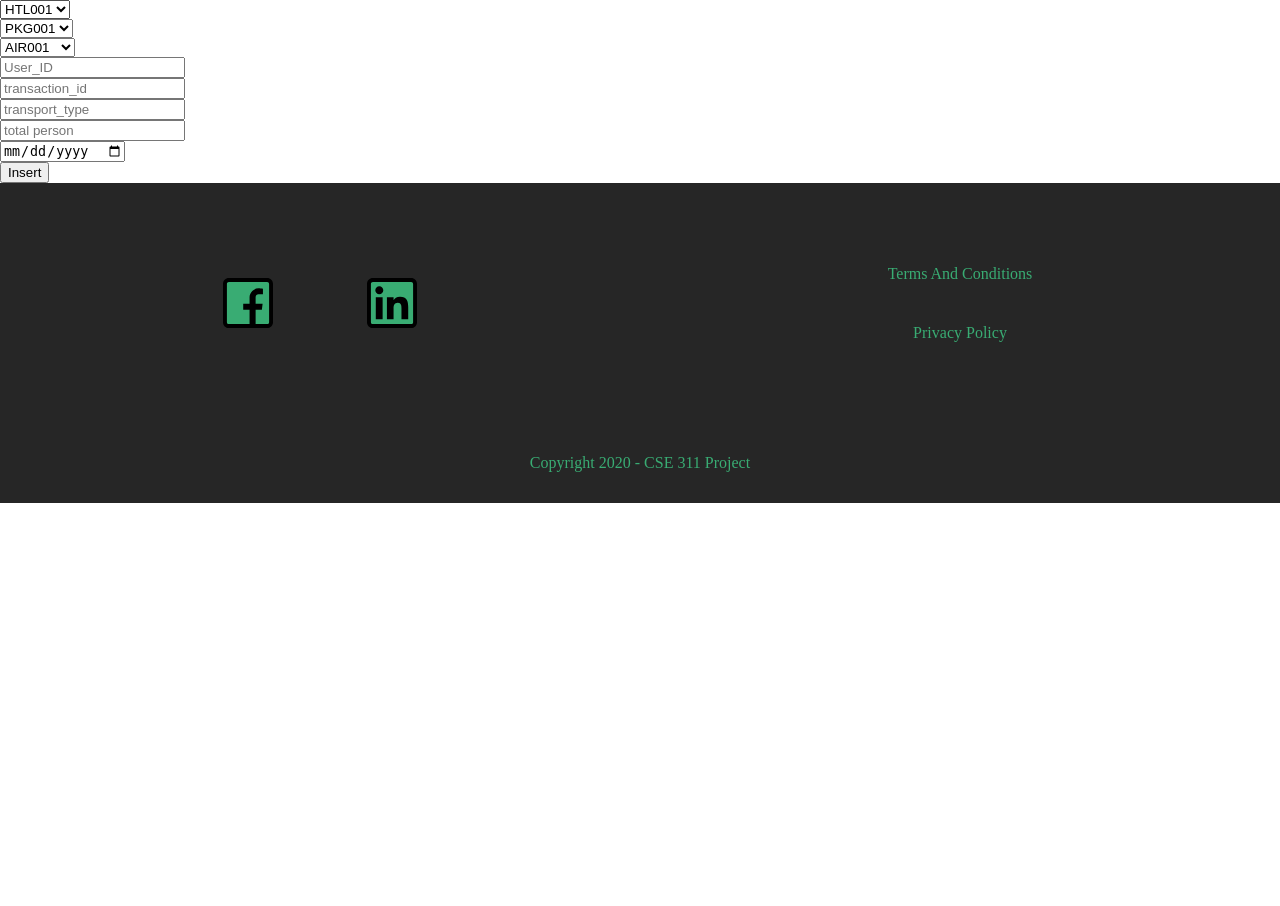
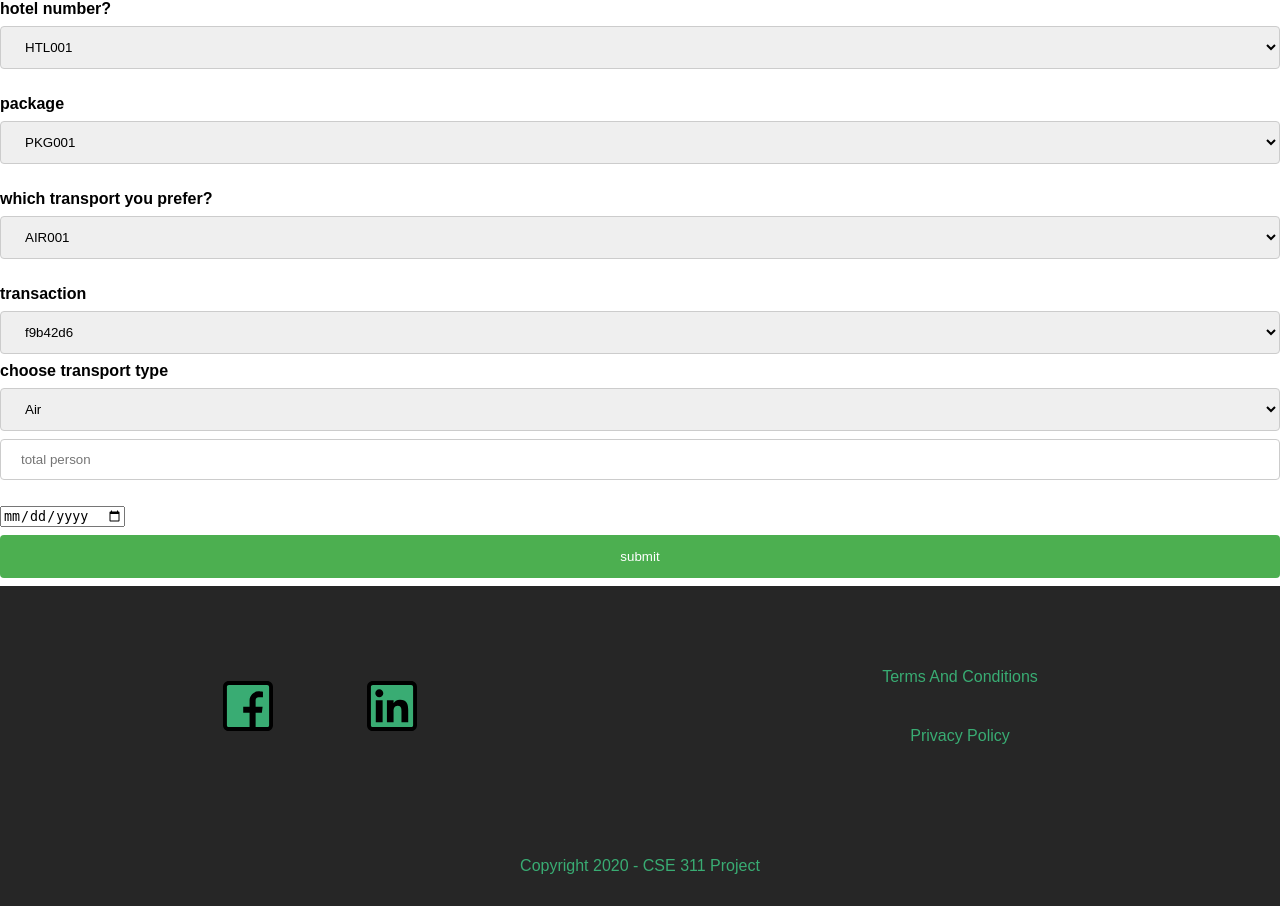
Before and after one commit to Awsaf780/project311-travel-management, a PHP site: page /index2.php in a window 1280 px wide. Before the commit the page ends 503 px from the top, so only its background shows below. Run offline with PHP 8.4, Linux system fonts and the light colour scheme.

Commit message:
modified

```diff
--- a/index2.php
+++ b/index2.php
@@ -7,17 +7,53 @@
 	}
 
  ?>
+ <!DOCTYPE html>
+<html>
+<style>
+body {
+ font-family: Arial;
+}
 
-<!DOCTYPE html>
-<html lang="en" dir="ltr">
-  <head>
-    <meta charset="utf-8">
-    <title>insert </title>
+input[type=text], select {
+ width: 100%;
+ padding: 12px 20px;
+ margin: 8px 0;
+ display: block;
+ border: 1px solid #ccc;
+ border-radius: 4px;
+ box-sizing: border-box;
+}
+
+input[type=submit] {
+ width: 100%;
+ background-color: #4CAF50;
+ color: white;
+ padding: 14px 20px;
+ margin: 8px 0;
+ border: none;
+ border-radius: 4px;
+ cursor: pointer;
+}
+
+input[type=submit]:hover {
+ background-color: #45a049;
+}
+
+div.container {
+ border-radius: 5px;
+ background-color: #f2f2f2;
+ padding: 20px;
+}
+</style>
+
   </head>
   <body>
     <form  action="insert.php" method="post">
 
+
+ <label for="hotel_id"><b>hotel number?</b></label>
 		<select input type="text"  name="hotel_id" required>
+
 			<option value="HTL001" >HTL001</option>
 			<option value="HTL002" >HTL002</option>
 			<option value="HTL003" >HTL003</option>
@@ -27,6 +63,7 @@
 			<option value="HTL007" >HTL007</option>
 		</select>
 		<br>
+    <label for="package_id"><b>package</b></label>
 		<select input type="text"  name="package_id" required>
 			<option value="PKG001" >PKG001</option>
 			<option value="PKG002" >PKG002</option>
@@ -40,6 +77,7 @@
 
 		</select>
 		<br>
+    <label for="transport_id"><b>which transport you prefer?</b></label>
 		<select input type="text"  name="transport_id" required>
 			<option value="AIR001" >AIR001</option>
 			<option value="AIR002" >AIR002</option>
@@ -59,13 +97,26 @@
 
 
 		</select>
-		<br>
-		<input type="text" name="User_ID" placeholder="User_ID" required><br>
-		<input type="text" name="transaction_id" placeholder="transaction_id" required><br>
-		<input type="text" name="transport_type" placeholder="transport_type" ><br>
+    <br>
+    <label for="transaction_id"><b>transaction</b></label>
+    <select input type="text"  name="transaction_id" required>
+      <option value="f9b42d6" >f9b42d6</option>
+      <option value="jh4y28d" >jh4y28d</option>
+      <option value="wr43hgt" >wr43hgt</option>
+      	</select>
+
+
+      <label for="transport_type"><b>choose transport type</b></label>
+      <select input type="text"  name="transport_type" required>
+        <option value="Air" >Air</option>
+        <option value="Water" >Water</option>
+        <option value="Bus" >Bus</option>
+        	</select>
+
+
 		<input type="text" name="num_person" placeholder="total person" required><br>
 		<input type="date" name="travel_date" placeholder="travel_date" required><br>
-		<input type="submit" name="insert" value="Insert">
+		<input type="submit" name="insert" value="submit">
     </form>
     <div>
       <?php include 'footer.php'; ?>
--- a/insert.php
+++ b/insert.php
@@ -9,15 +9,15 @@ include'config.php';
 	$booking_transport_type =  $_POST['transport_type'];
 	$booking_num_parson =  $_POST['num_person'];
 	$booking_date =  $_POST['travel_date'];
-	$User_ID =  $_POST['User_ID'];
+
 	if(isset($_POST['hotel_id']) && isset($_POST['package_id'])&&isset($_POST['transport_id']) && isset($_POST['transaction_id'])&&isset($_POST['transport_type']) && isset($_POST['num_person'])&&isset($_POST['travel_date'])){
 
 
 
 
 
-	$is_inserted = mysqli_query($conn,"INSERT INTO booking(`hotel_id`, `package_id`, `transport_id`, `transaction_id`, `transport_type`, `num_person`, `travel_date`,`client_id`)
-	VALUES ('$booking_hotel','$booking_pakage','$booking_transport, $booking_transaction','$booking_transport_type','$booking_num_parson','$booking_date','$User_ID')");
+	$is_inserted = mysqli_query($conn,"INSERT INTO booking(`hotel_id`, `package_id`, `transport_id`, `transaction_id`, `transport_type`, `num_person`, `travel_date`)
+	VALUES ('$booking_hotel','$booking_pakage','$booking_transport, $booking_transaction','$booking_transport_type','$booking_num_parson','$booking_date')");
 
 	if($is_inserted){
 	  echo "Inserted successfully";
```
